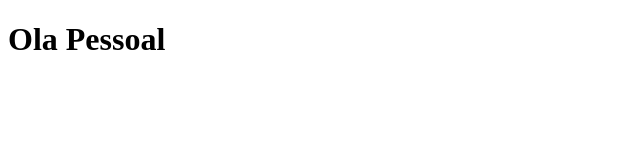
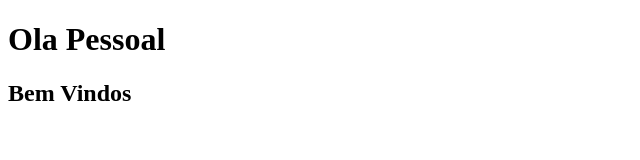
Before and after one commit to RIChardKelTrin/DevWebAula04, a plain HTML site: page docs/index.html in a window 1280 px wide. Shown: the whole page, without its empty margins (0-640 px from the left). Drawn offline with Linux system fonts and the light colour scheme.

Commit message:
AtualizaçãoT1

```diff
--- a/docs/index.html
+++ b/docs/index.html
@@ -8,6 +8,7 @@
 </head>
 <body>
     <h1>Ola Pessoal</h1>
+    <h2>Bem Vindos</h2>
 
 
 </body>
```
